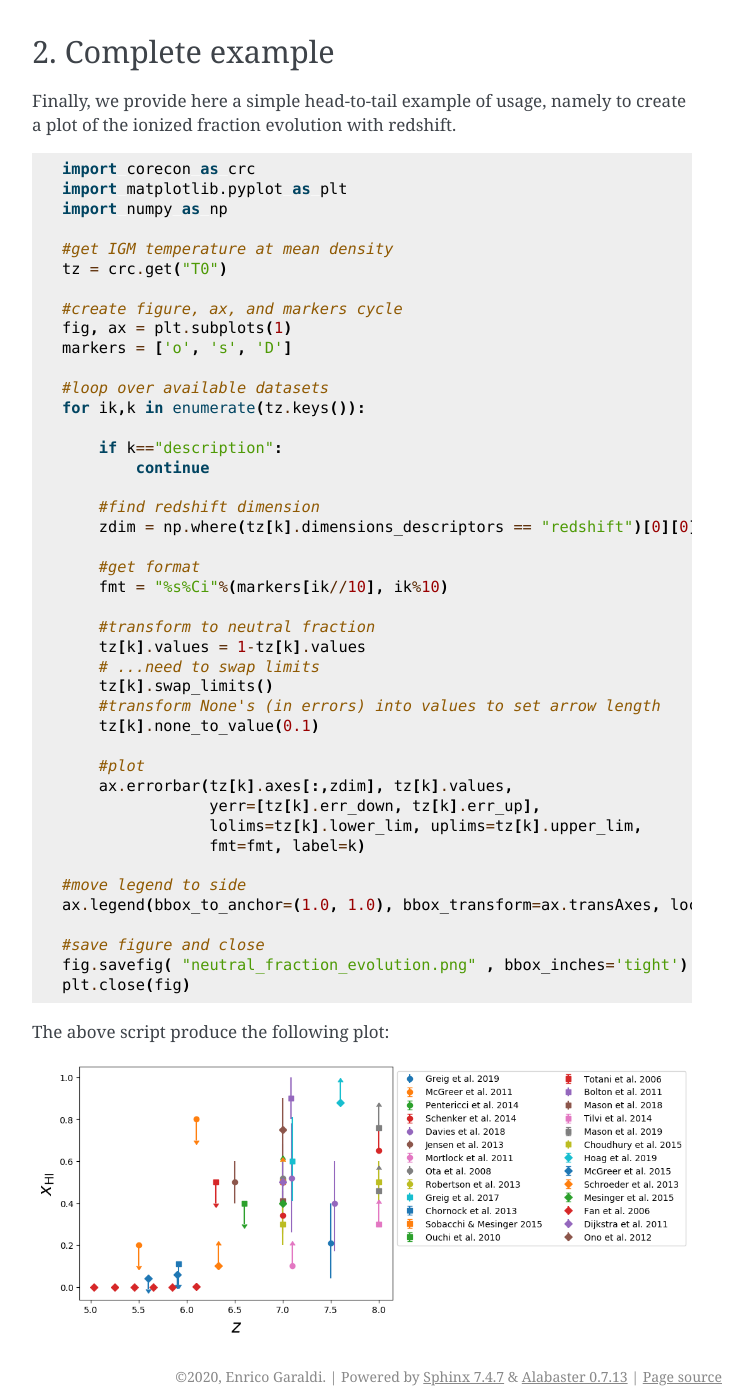
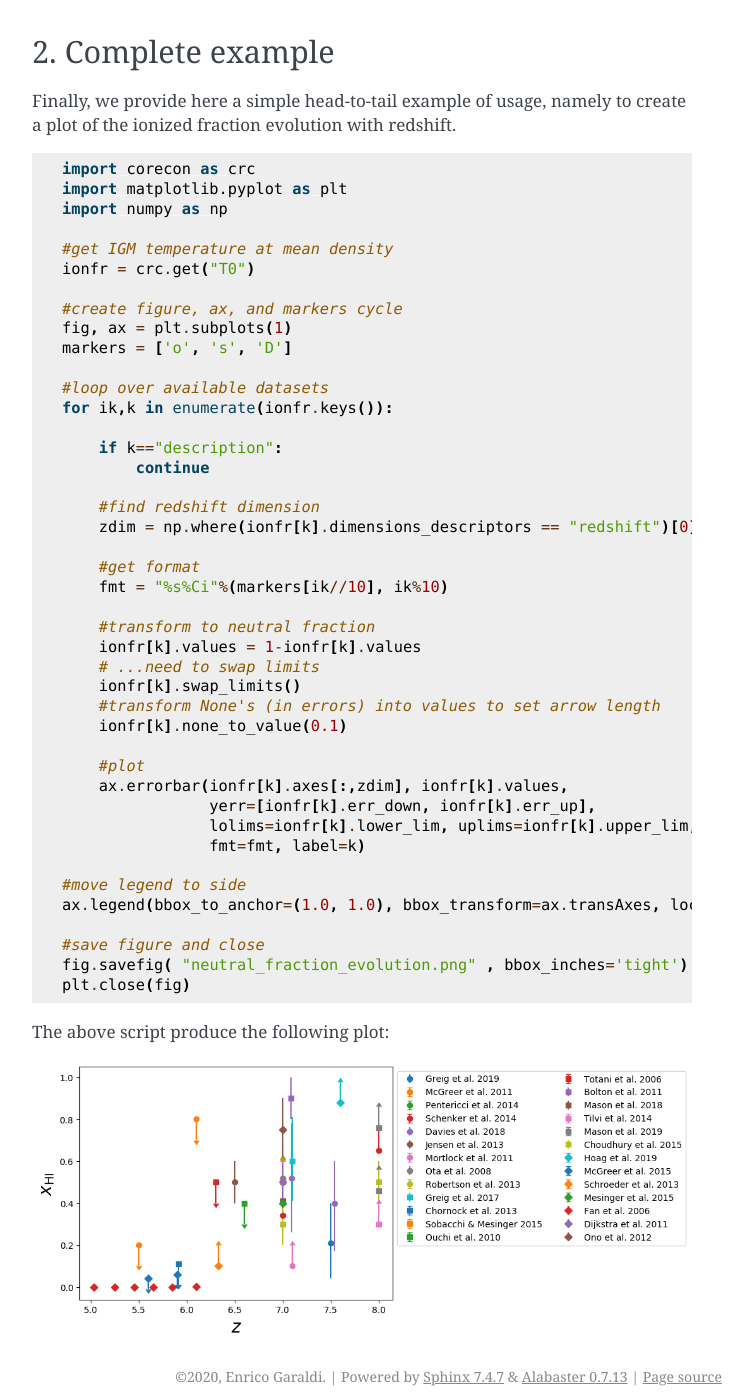
Before and after one commit to EGaraldi/corecon, a Sphinx documentation site: the page built from docs/tutorial.rst, in a window 1280 px wide and 1400 px high, scrolled down 2526 px. Shown: the whole window, without its empty margins (388-1141 px from the left). Built offline with Sphinx 7.4.7, drawn with Linux system fonts in a browser that asks for light colours; pages that are not in the unit, such as notebooks, are missing from menus.

Commit message:
updated tutorial

```diff
--- a/docs/tutorial.rst
+++ b/docs/tutorial.rst
@@ -138,35 +138,35 @@ Finally, we provide here a simple head-to-tail example of usage, namely to creat
    import numpy as np
 
    #get IGM temperature at mean density
-   tz = crc.get("T0")
+   ionfr = crc.get("T0")
 
    #create figure, ax, and markers cycle
    fig, ax = plt.subplots(1)
    markers = ['o', 's', 'D']
 
    #loop over available datasets
-   for ik,k in enumerate(tz.keys()):
+   for ik,k in enumerate(ionfr.keys()):
 
        if k=="description":
            continue
 
        #find redshift dimension
-       zdim = np.where(tz[k].dimensions_descriptors == "redshift")[0][0]
+       zdim = np.where(ionfr[k].dimensions_descriptors == "redshift")[0][0]
 
        #get format
        fmt = "%s%Ci"%(markers[ik//10], ik%10)
 
        #transform to neutral fraction
-       tz[k].values = 1-tz[k].values
+       ionfr[k].values = 1-ionfr[k].values
        # ...need to swap limits
-       tz[k].swap_limits()
+       ionfr[k].swap_limits()
        #transform None's (in errors) into values to set arrow length
-       tz[k].none_to_value(0.1)
+       ionfr[k].none_to_value(0.1)
 
        #plot
-       ax.errorbar(tz[k].axes[:,zdim], tz[k].values,
-                   yerr=[tz[k].err_down, tz[k].err_up],
-                   lolims=tz[k].lower_lim, uplims=tz[k].upper_lim,
+       ax.errorbar(ionfr[k].axes[:,zdim], ionfr[k].values,
+                   yerr=[ionfr[k].err_down, ionfr[k].err_up],
+                   lolims=ionfr[k].lower_lim, uplims=ionfr[k].upper_lim,
                    fmt=fmt, label=k)
 
    #move legend to side
```
